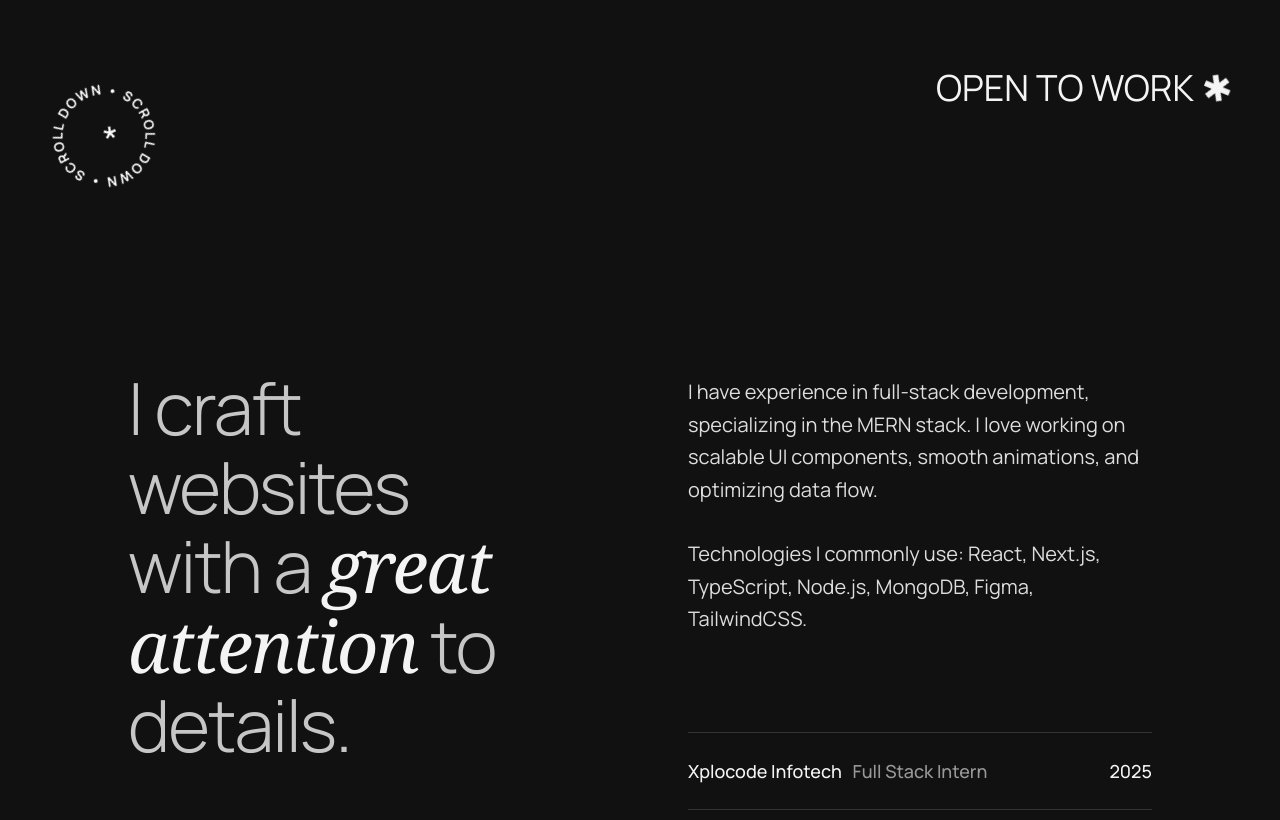
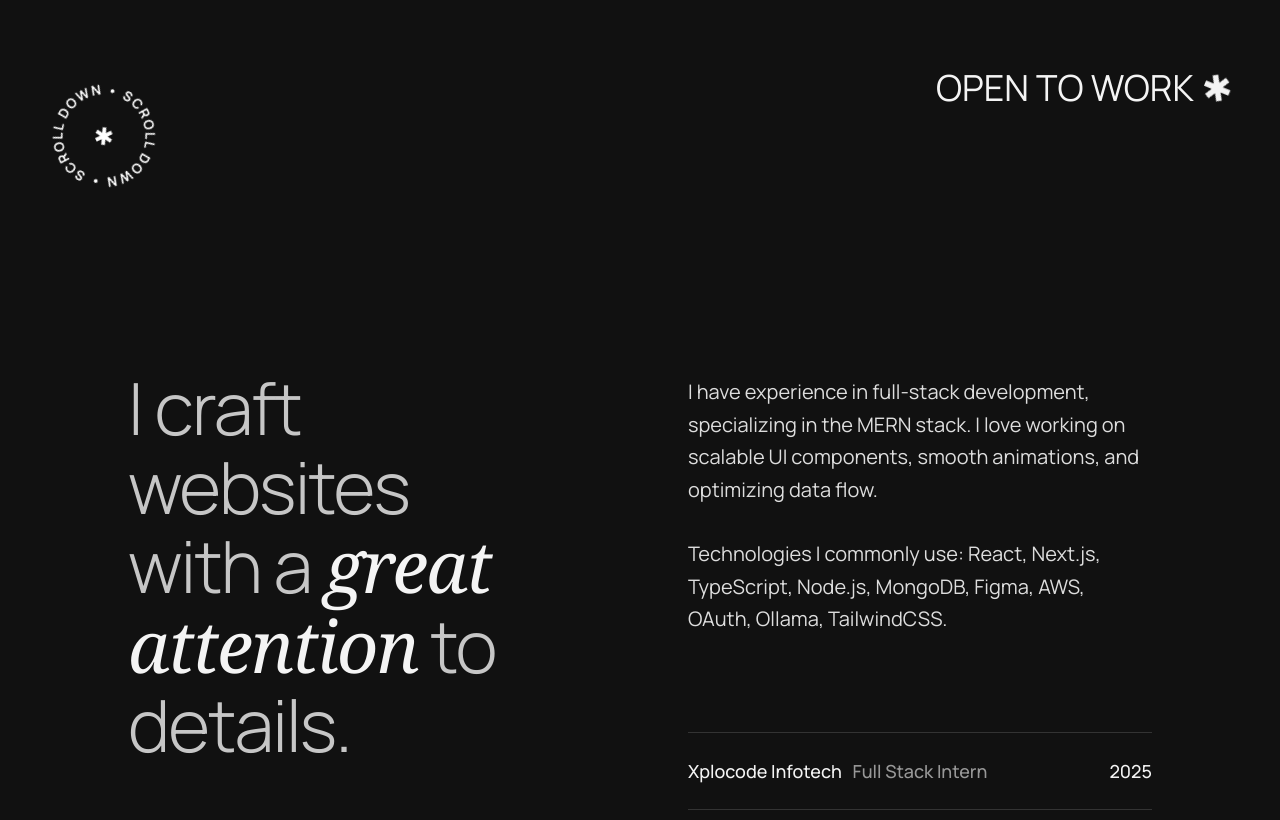
Before and after one commit to EswarCodeX/Portfolio, a Next.js app: page / in a window 1280 px wide. Shown: the part 560-1380 px from the top of the page. Built offline with nearby package versions, Linux system fonts and the light colour scheme; a web font is replaced by a local one.

Commit message:
Resume Updated

```diff
--- a/src/app/globals.css
+++ b/src/app/globals.css
@@ -40,3 +40,23 @@ html.dark body {
   width: 0px;
   background: transparent;
 }
+
+::selection {
+  background-color: #2bff00;
+  color: #000000;
+}
+
+html.dark ::selection {
+  background-color: #2bff00;
+  color: #000000;
+}
+
+::-moz-selection {
+  background-color: #2bff00;
+  color: #000000;
+}
+
+html.dark ::-moz-selection {
+  background-color: #2bff00;
+  color: #000000;
+}
--- a/src/components/Body.tsx
+++ b/src/components/Body.tsx
@@ -119,7 +119,7 @@ export default function Body() {
         {/* 2. SEPARATE: The Center Image/Icon (Static) */}
         {/* 'inset-0' and 'flex' joins it perfectly to the center of the relative parent */}
         <div className="absolute inset-0 flex items-center justify-center animate-[spin_8s_linear_reverse_infinite]">
-          <span className="text-4xl text-white">*</span>
+          <span className="text-2xl text-white">✱</span>
         </div>
       </div>
 
--- a/src/components/Experience.tsx
+++ b/src/components/Experience.tsx
@@ -25,7 +25,7 @@ const Experience = () => {
             </p>
 
             <p className="text-base sm:text-lg md:text-xl leading-relaxed opacity-90">
-              Technologies I commonly use: React, Next.js, TypeScript, Node.js, MongoDB, Figma, TailwindCSS.
+              Technologies I commonly use: React, Next.js, TypeScript, Node.js, MongoDB, Figma, AWS, OAuth, Ollama, TailwindCSS.
             </p>
           </div>
 
--- a/src/components/ProjectDetailClient.tsx
+++ b/src/components/ProjectDetailClient.tsx
@@ -42,7 +42,7 @@ export default function ProjectDetailClient({ project }: { project: ProjectItem
   };
 
   return (
-    <main className="min-h-screen bg-[#111111] text-white selection:bg-white selection:text-black">
+    <main className="min-h-screen bg-[#111111] text-white">
       {/* Navigation */}
       <nav className="fixed top-0 left-0 w-full p-6 md:p-8 z-50 flex justify-between items-center">
         <Link href="/" onClick={handleBackClick} className="text-xl md:cursor-none font-bold tracking-tighter hover:opacity-70 transition-opacity">
```
Also changed, not shown: 1 other file (tests, documents, lock files or other folders).
